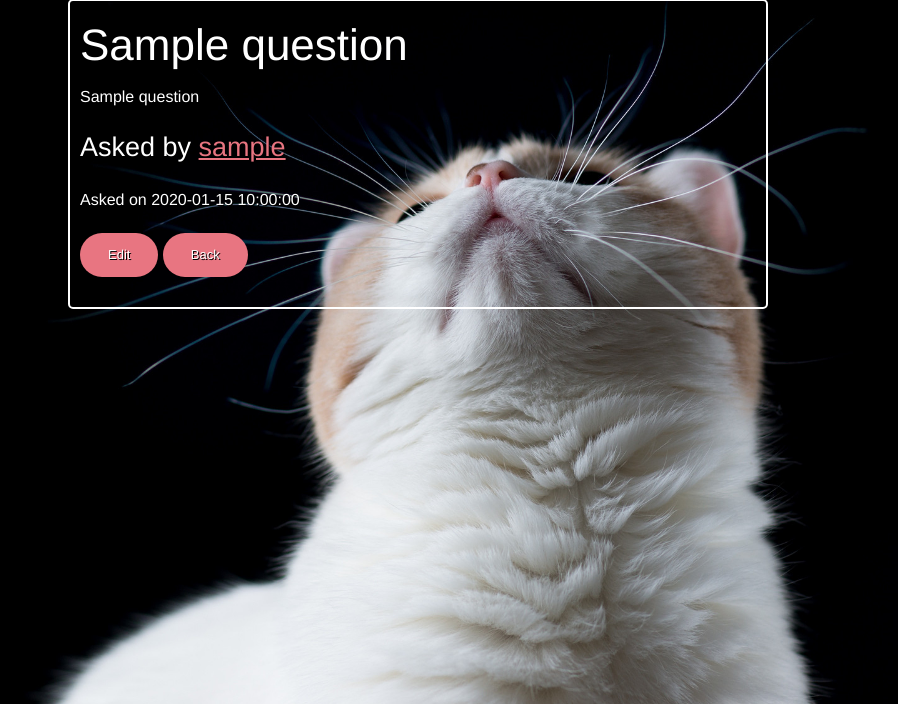
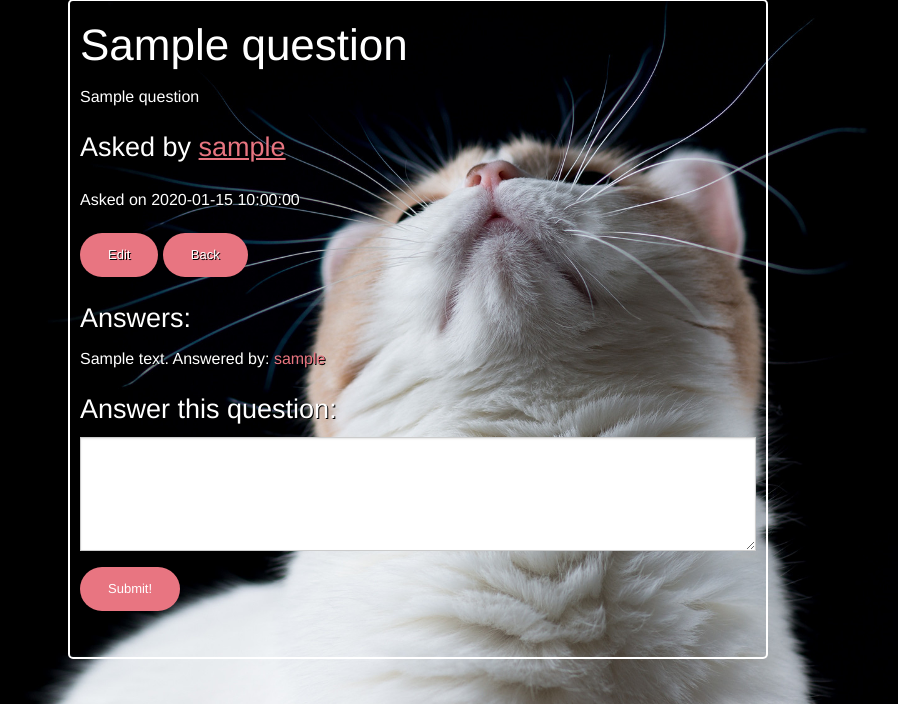
Before and after one commit to nicholedwight/Cat-egorical, a PHP site: page /topic.php?id=1 in a window 1280 px wide. Shown: the part 96-800 px from the top of the page, without its empty margins (222-1120 px from the left). Run offline with PHP 8.4, Linux system fonts and the light colour scheme; the visitor is signed in with stand-in values (Sample User, id 1); tables that the repository leaves empty or names only in its code hold one stand-in row (values such as "Sample post").

Commit message:
Answer feature working, redirecting after submitting is not

```diff
--- a/topic.php
+++ b/topic.php
@@ -1,9 +1,11 @@
 <?php include("inc/header.php");
-
 $db = connectToDatabase();
 if ($_GET) {
-    $id = $_GET['id'];
-    $query = "SELECT * FROM `questions` WHERE `id` = $id";
+    $questionid = $_GET['id'];
+    $query = "SELECT * FROM `questions` WHERE `id` = $questionid";
+    $answerquery = "SELECT * FROM `answers` WHERE `questionid` = $questionid";
+
+    $_SESSION['topicid'] = $questionid;
 
     $statement = $db->prepare($query);
     $statement->execute();
@@ -24,6 +26,28 @@ if ($_GET) {
         <a href="update.php?id=<?php echo $result['id']; ?>" class="small round button">Edit</a>
         <?php } ?>
         <a href="forum.php" class="small round button">Back</a>
+        <h3>Answers:</h3>
+<?php $answerquery = "SELECT * FROM `answers` WHERE `questionid` = $questionid";
+
+      $answerstatement = $db->prepare($answerquery);
+      $answerstatement->execute();
+      $answerresult = $answerstatement->fetchAll(PDO::FETCH_ASSOC);
+?>
+        <div id="answers">
+            <?php foreach( $answerresult as $row ): ?>
+          <p>
+              <?php echo $row['answer'] ; ?>
+            Answered by:
+            <a href="profile.php?id=<?php echo $row['userid']; ?>">   <?php echo getUsernameFromId($row['userid']); ?></a>
+          <?php endforeach; ?>
+          </p>
+        </div>
+        <h3>Answer this question:</h3>
+        <form id="answers-form" method="POST" action="answers.php">
+          <textarea name="answer" id="answer" rows=6 required></textarea>
+          <button type="submit" class="small round button">Submit!</button>
+          <input type="hidden" value="<?php echo $questionid; ?>" id="questionid" name="questionid">
+        </form>
       </div>
 
 
```
Also changed, not shown: answers.php (added, +27 -0 lines).
